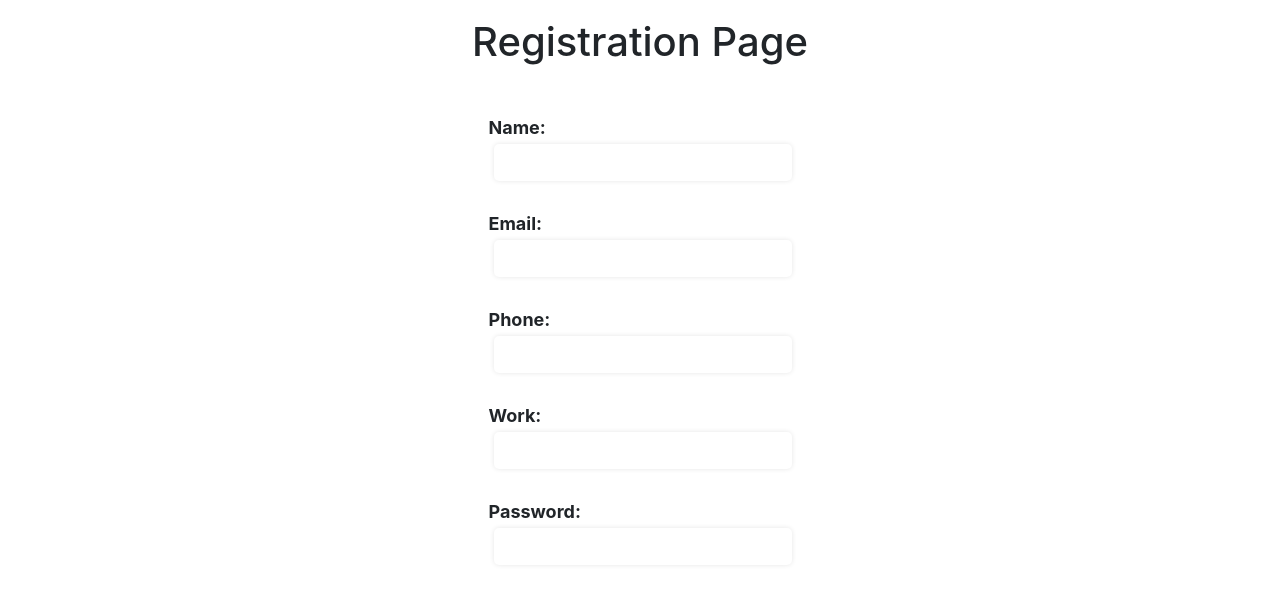
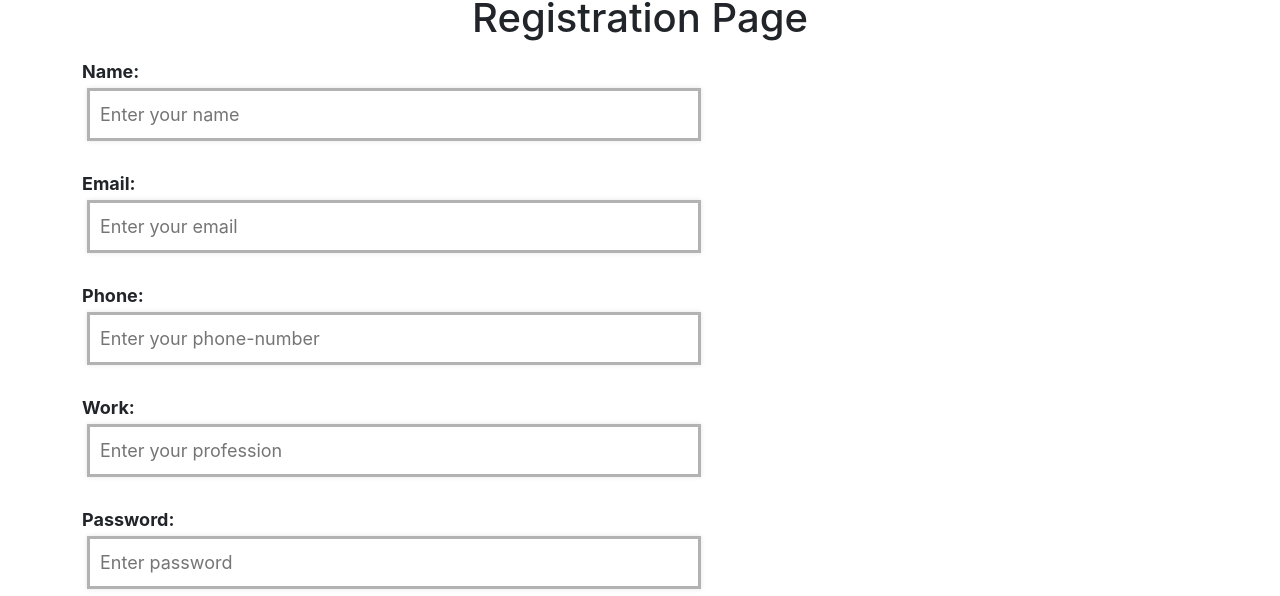
Before and after one commit to ashishp911/MERN-Application, a React (Create React App) app in the folder client/: page /signup in a window 1280 px wide. Shown: the part 356-952 px from the top of the page. Built offline with nearby package versions, Linux system fonts and the light colour scheme.

Commit message:
signup page design p1

```diff
--- a/client/src/components/Signup.js
+++ b/client/src/components/Signup.js
@@ -1,35 +1,57 @@
 import React from "react";
 import "./signup.css";
 const Signup = () => {
+  const borderStyles = {
+    border: "3px solid rgba(0, 0, 0, 0.3)",
+  };
   return (
     <>
-      <div className="container my-5">
+      <div className="container my-4">
         <h1>Registration Page</h1>
-        <form className="mt-5">
+        <form className="mt-3" id="register-form">
           <label>
             Name:
-            <input type="text" />
+            <input
+              type="text"
+              style={borderStyles}
+              placeholder="Enter your name"
+            />
           </label>
           <br />
           <label>
             Email:
-            <input type="email" />
+            <input
+              type="email"
+              style={borderStyles}
+              placeholder="Enter your email"
+            />
           </label>
           <br />
           <label>
             Phone:
-            <input type="tel" />
+            <input
+              type="tel"
+              style={borderStyles}
+              placeholder="Enter your phone-number"
+            />
           </label>
           <br />
           <label>
             Work:
-            <input type="text" />
+            <input
+              type="text"
+              style={borderStyles}
+              placeholder="Enter your profession"
+            />
           </label>
           <br />
           <label>
             Password:
             <input
               type="password"
+              style={borderStyles}
+              placeholder="Enter password"
+
               // value={password}
               // onChange={handlePasswordChange}
             />
@@ -39,6 +61,9 @@ const Signup = () => {
             Confirm Password:
             <input
               type="password"
+              style={borderStyles}
+              placeholder="Confirm password"
+
               // value={confirmPassword}
               // onChange={handleConfirmPasswordChange}
             />
--- a/client/src/components/signup.css
+++ b/client/src/components/signup.css
@@ -6,7 +6,7 @@ h1 {
 form {
     display: flex;
     flex-direction: column;
-    align-items: center;
+    /* align-items: center; */
   }
 
   label {
@@ -22,9 +22,9 @@ form {
   input[type="email"],
   input[type="tel"],
   input[type="password"] {
-    padding: 5px;
-    border-radius: 5px;
-    border: none;
+    width: 55%;
+    padding: 10px;
+    box-sizing: border-box;
     margin-left: 5px;
     margin-top: 3px;
     box-shadow: rgba(0, 0, 0, 0.1) 0px 0px 5px;
```
